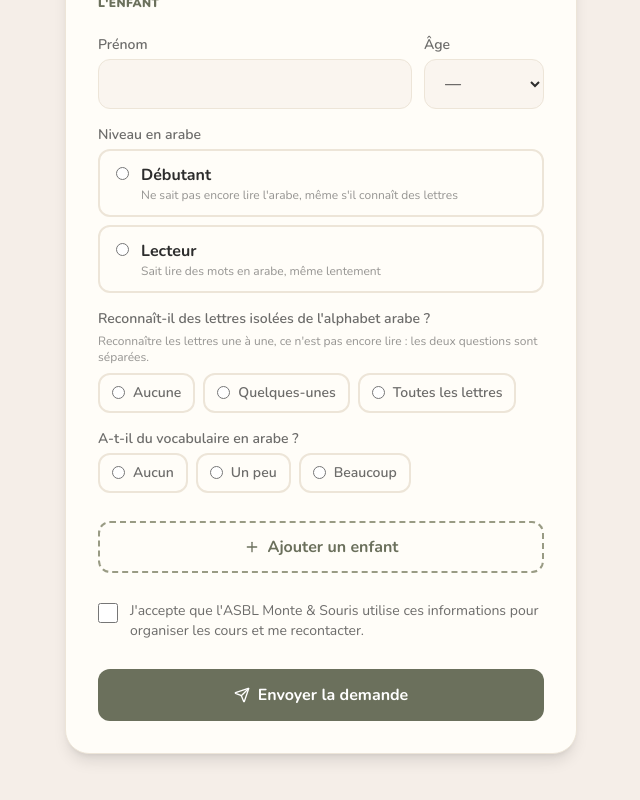
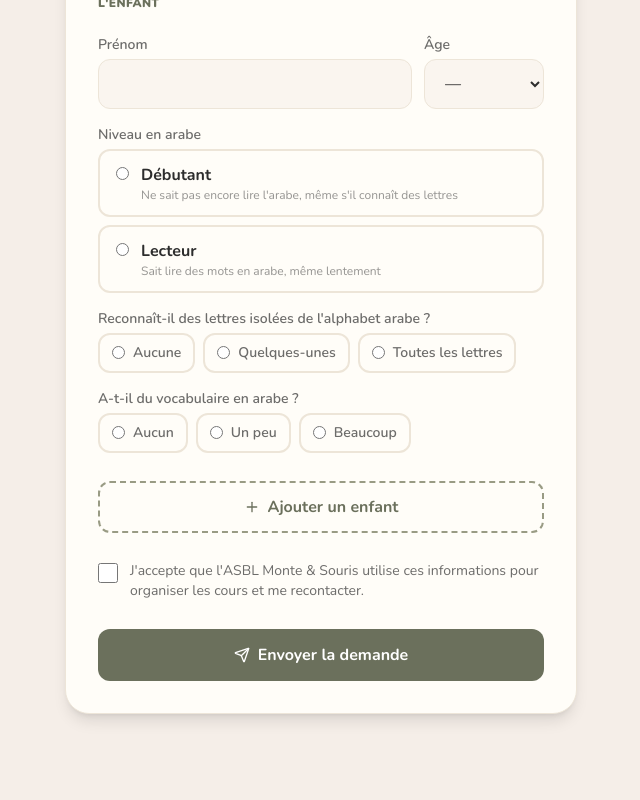
Before and after one commit to nanbari/language_learning_platform, a Next.js app: page /demande-inscription in a window 1280 px wide. Shown: the part 720-1520 px from the top of the page, without its empty margins (319-959 px from the left). After the commit the page ends 1482 px from the top, so only its background shows below. Built offline with nearby package versions, Linux system fonts and the light colour scheme.

Commit message:
Formulaire : note explicative sous la question des lettres retirée

```diff
--- a/src/app/demande-inscription/page.tsx
+++ b/src/app/demande-inscription/page.tsx
@@ -236,7 +236,6 @@ export default function EnrollmentPage() {
 
                     <div>
                       <p className={label}>Reconnaît-il des lettres isolées de l&apos;alphabet arabe ?</p>
-                      <p className={hint}>Reconnaître les lettres une à une, ce n&apos;est pas encore lire : les deux questions sont séparées.</p>
                       <div className="flex flex-wrap gap-2" role="radiogroup" aria-label="Lettres connues">
                         {LETTER_KNOWLEDGE.map((k) => (
                           <label key={k} className={pill(child.letters === k)}>
```
